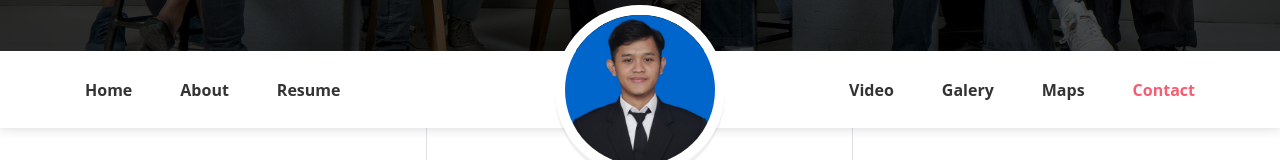
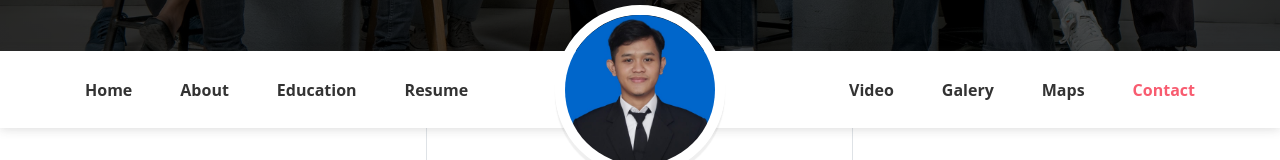
Before and after one commit to jnuarvl/profile, a website: page index.html in a window 1280 px wide. Shown: the part 589-749 px from the top of the page. Drawn offline with Linux system fonts and the light colour scheme.

Commit message:
Update index.html

```diff
--- a/index.html
+++ b/index.html
@@ -10,7 +10,7 @@
     <link rel="stylesheet" href="assets/vendors/themify-icons/css/themify-icons.css">
     <!-- Bootstrap + JohnDoe main styles -->
 	<link rel="stylesheet" href="assets/css/johndoe.css">
-	<script type="text/javascript">window.$crisp=[];window.CRISP_WEBSITE_ID="8210f9fc-a1b8-437c-af24-d16d1e4b06a0";(function(){d=document;s=d.createElement("script");s.src="https://client.crisp.chat/l.js";s.async=1;d.getElementsByTagName("head")[0].appendChild(s);})();</script>
+    <script type="text/javascript">window.$crisp=[];window.CRISP_WEBSITE_ID="8210f9fc-a1b8-437c-af24-d16d1e4b06a0";(function(){d=document;s=d.createElement("script");s.src="https://client.crisp.chat/l.js";s.async=1;d.getElementsByTagName("head")[0].appendChild(s);})();</script>
 
 </head>
 <body data-spy="scroll" data-target=".navbar" data-offset="40" id="home">
@@ -46,6 +46,9 @@
                         <a href="#about" class="nav-link">About</a>
                     </li>
                     <li class="nav-item">
+                        <a href="#education" class="nav-link">Education</a>
+                    </li>
+                    <li class="nav-item">
                         <a href="#resume" class="nav-link">Resume</a>
                     </li>
                 </ul>
@@ -60,7 +63,7 @@
                     <li class="nav-item">
                         <a href="#video" class="nav-link">Video</a>
                     </li>
-		     <li class="nav-item">
+                    <li class="nav-item">
                         <a href="#galery" class="nav-link">Galery</a>
                     </li>
                     <li class="nav-item">
@@ -335,7 +338,7 @@
        <center><iframe width="1000" height="600" src="https://www.youtube.com/embed/sauzoenoYns?si=pXVKax4vvJ42nbiz" title="YouTube video player" frameborder="0" allow="accelerometer; autoplay; clipboard-write; encrypted-media; gyroscope; picture-in-picture; web-share" referrerpolicy="strict-origin-when-cross-origin" allowfullscreen></iframe></center>
     </section>
 
-    <!-- Portfolio Section -->
+    <!-- Galery -->
     <section class="section bg-custom-gray" id="galery">
         <div class="container">
             <h1 class="mb-5"><span class="text-danger">My</span> Galery</h1>
```
